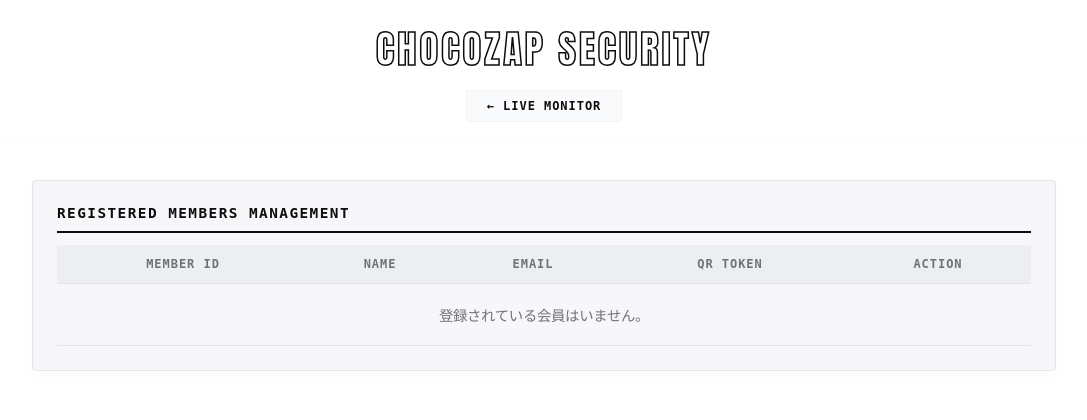
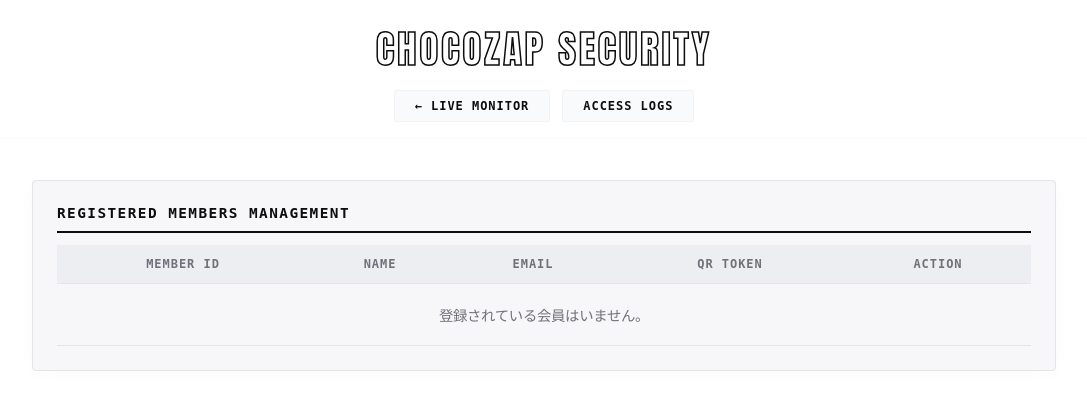
Before and after one commit to UMEZAWADAN/A-02, a FastAPI app: page /admin/members in a window 1280 px wide. Shown: the top 420 px of the page, without its empty margins (96-1183 px from the left). Run offline with FastAPI, Linux system fonts and the light colour scheme; data that the repository does not hold is empty.

Commit message:
リンク修正

```diff
--- a/templates/members.html
+++ b/templates/members.html
@@ -270,6 +270,7 @@
         </div>
         <nav class="nav-container">
             <a href="/" class="nav-btn">&larr; LIVE MONITOR</a>
+            <a href="/admin/logs" class="nav-btn">ACCESS LOGS</a>
         </nav>
     </header>
 
```
